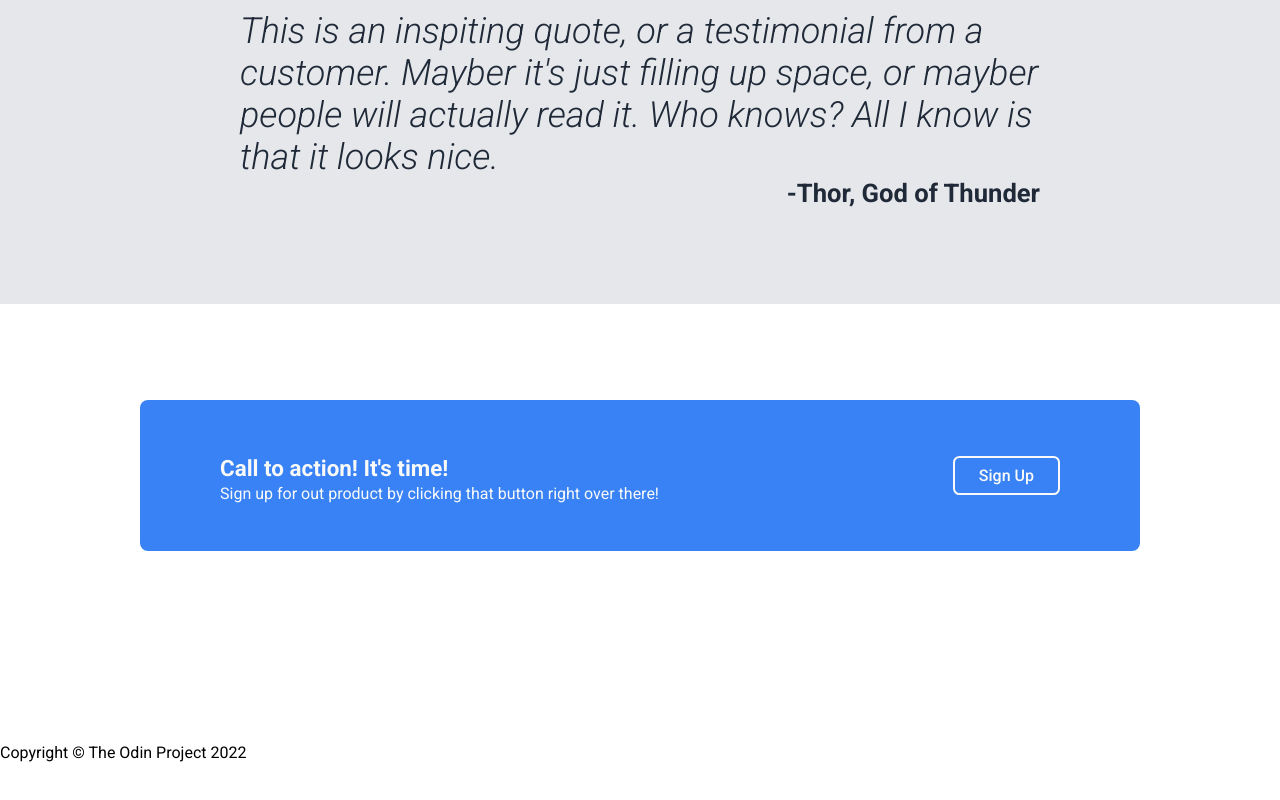
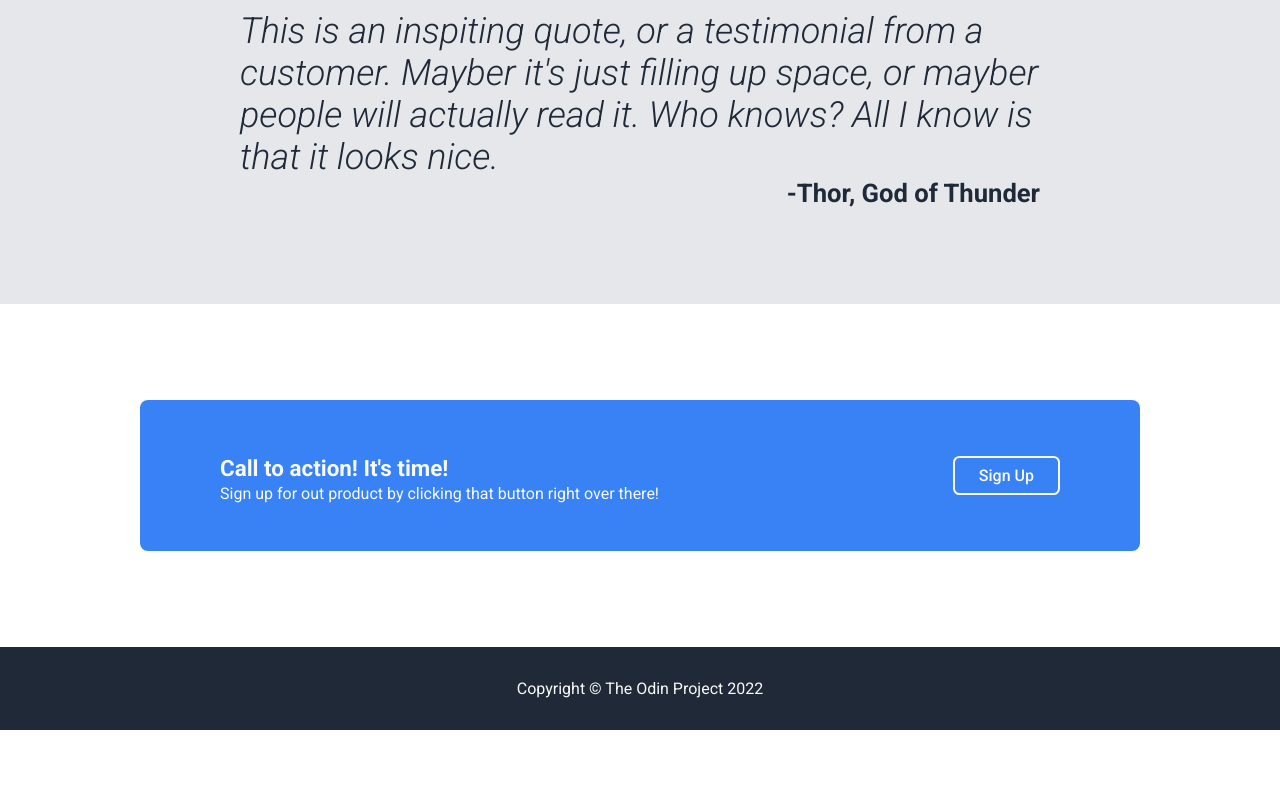
Before and after one commit to rktme/odin-landing_page, a plain HTML site: page index.html in a window 1280 px wide. Shown: the part 1068-1868 px from the top of the page. After the commit the page ends 1798 px from the top, so only its background shows below. Drawn offline with Linux system fonts and the light colour scheme.

Commit message:
add style to footer

```diff
--- a/style.css
+++ b/style.css
@@ -50,6 +50,10 @@ p{
 }
 .section#testimonial{
     background-color: var(--color-secondary);
+}
+.section#footer{
+    background-color: var(--color-primary);
+    padding: 2rem 0 1rem 0;
 }
 #hero{
     background: var(--color-primary);
@@ -208,3 +212,8 @@ ul.list li.list-item .text{
     margin: 0.2rem 0 1rem 0;
     color: var(--color-light);
 }
+/* footer */
+#footer .text p{
+    text-align: center;
+    color: var(--color-light);
+}
```
